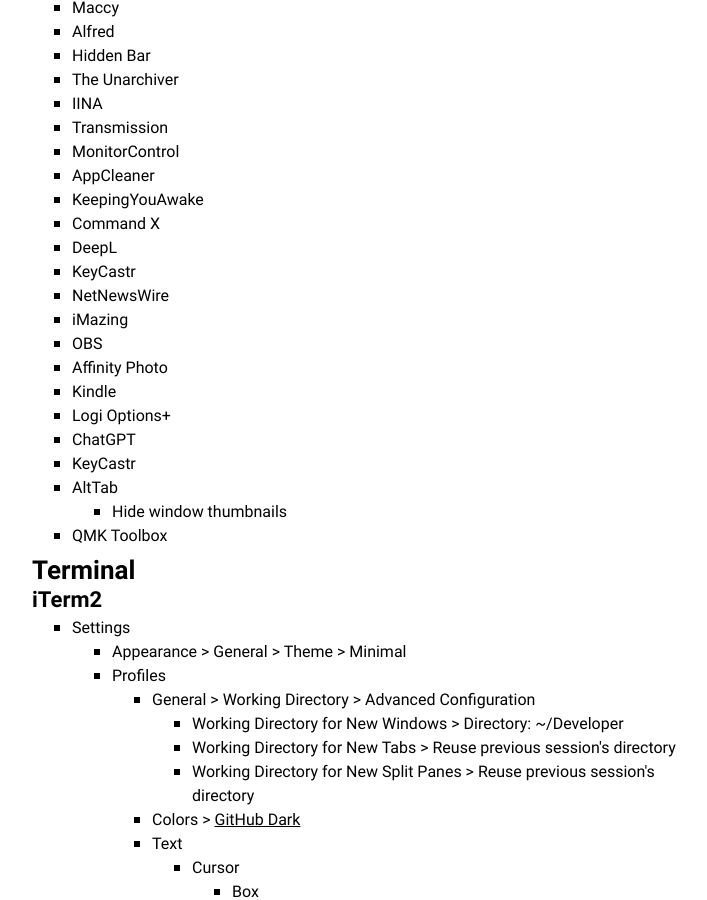
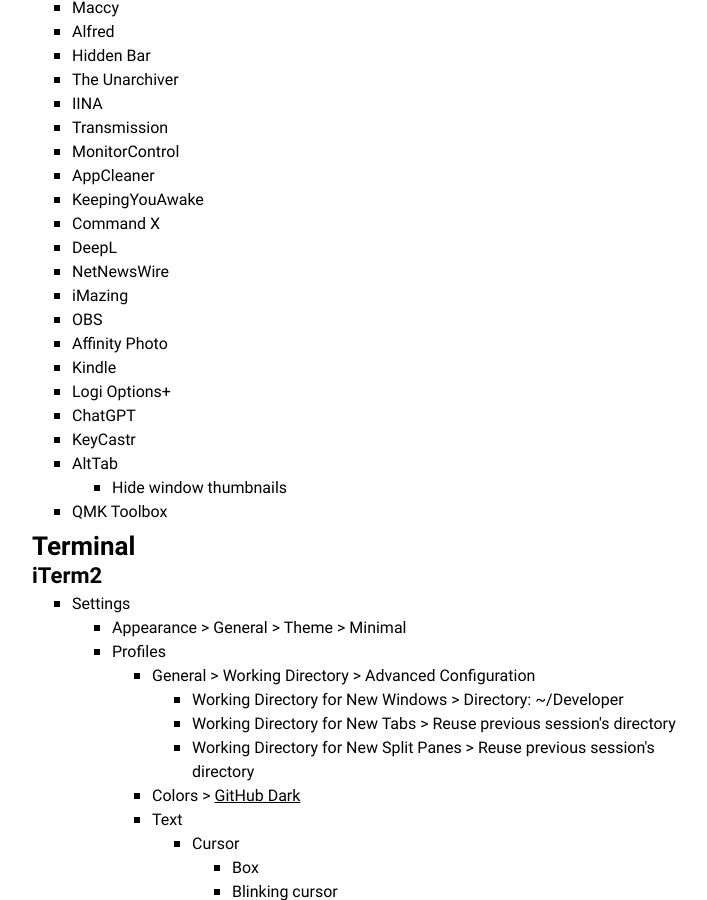
Before and after one commit to amalumian/www.malumian.dev, a Jekyll site: the page built from setup.html, in a window 1280 px wide and 900 px high, scrolled down 2382 px. Shown: the whole window, without its empty margins (278-985 px from the left). Built offline with Jekyll 4.4.1, drawn with Linux system fonts in a browser that asks for light colours.

Commit message:
Update setup.html

```diff
--- a/setup.html
+++ b/setup.html
@@ -136,7 +136,6 @@
         <li>KeepingYouAwake</li>
         <li>Command X</li>
         <li>DeepL</li>
-        <li>KeyCastr</li>
         <li>NetNewsWire</li>
         <li>iMazing</li>
         <li>OBS</li>
```
